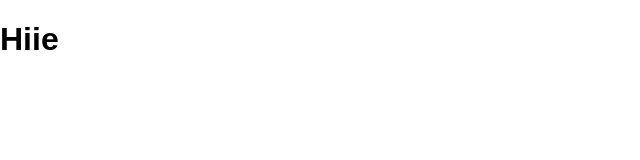
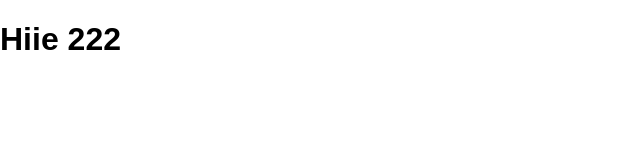
Before and after one commit to Jaime-Orlando/Menu-App, a React (Create React App) app: page / in a window 1280 px wide. Shown: the top 160 px of the page, without its empty margins (0-640 px from the left). Built offline with nearby package versions, Linux system fonts and the light colour scheme.

Commit message:
Testing git

```diff
--- a/src/App.js
+++ b/src/App.js
@@ -4,7 +4,8 @@ import React from 'react';
 function App() {
   return (
     <div>
-        <h1> Hiie </h1>
+        <h1> Hiie  222</h1>
+
     </div>
   );
 }
```
